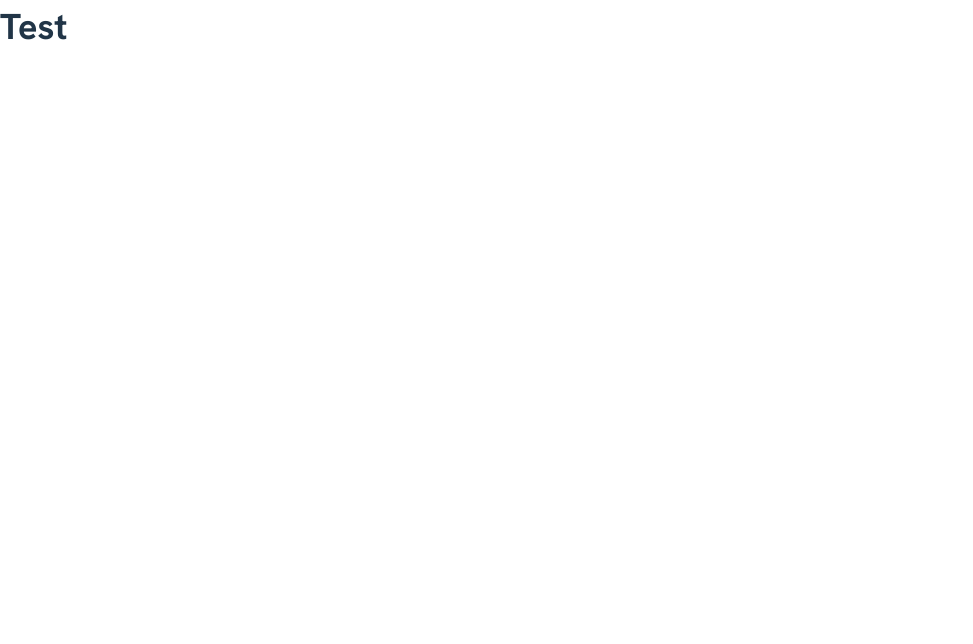
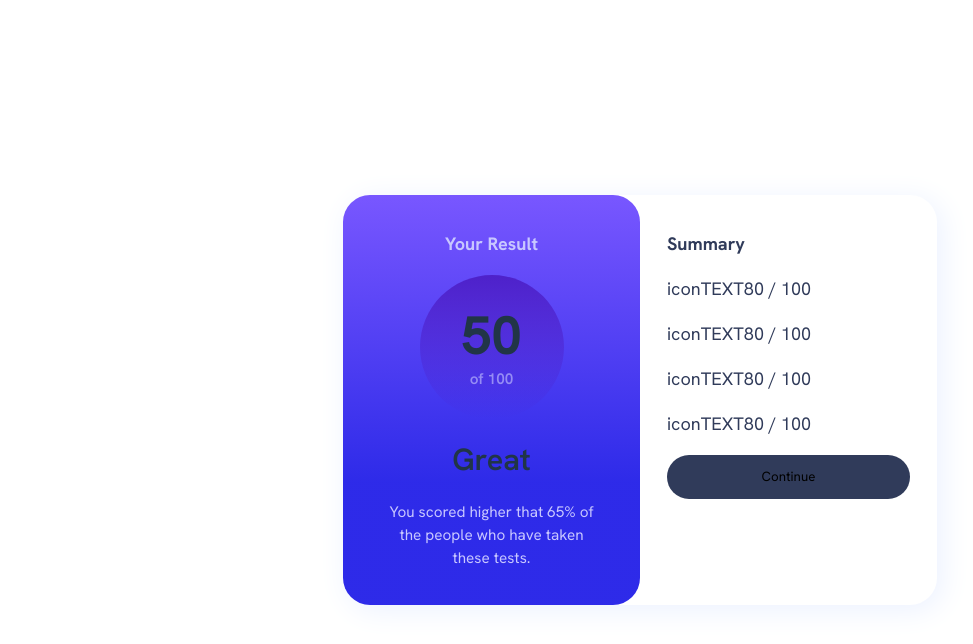
Before and after one commit to Bewjsdk/Bewjsdk.github.io, a React (Vite) app in the folder Projects/results-summary/: page / in a window 1280 px wide. Shown: the top 644 px of the page, without its empty margins (0-973 px from the left). Built offline with nearby package versions, Linux system fonts and the light colour scheme.

Commit message:
Add component and styles

```diff
--- a/Projects/results-summary/src/App.jsx
+++ b/Projects/results-summary/src/App.jsx
@@ -1,11 +1,12 @@
-import './styles/App.scss';
+import CardResult from './components/CardResult';
+import { Main } from './styles/style';
 
 
 function App() {
   return (
-    <>
-      <h1>Test</h1>
-    </>
+    <Main>
+      <CardResult />
+    </Main>
   )
 }
 
--- /dev/null
+++ b/Projects/results-summary/src/components/CardResult.jsx
@@ -0,0 +1,14 @@
+import Summary from "./Summary";
+import Result from './Result';
+import { CardMain } from "../styles/style";
+
+function CardResult() {
+  return (
+    <CardMain>
+      <Result />
+      <Summary />
+    </CardMain>
+  )
+}
+
+export default CardResult
--- /dev/null
+++ b/Projects/results-summary/src/components/Result.jsx
@@ -0,0 +1,24 @@
+import { ResultSection } from "../styles/style"
+
+function Result() {
+  return (
+    <ResultSection>
+      <h2>Your Result</h2>
+
+      <div className="score">
+        <p className="score-average">50</p>
+        <p>of 100</p>
+      </div>
+
+      <p>Great</p>
+
+      <p>
+        You scored higher that 65% of <br />
+        the people who have taken <br/>
+        these tests.
+      </p>
+    </ResultSection>
+  )
+}
+
+export default Result
--- /dev/null
+++ b/Projects/results-summary/src/components/Summary.jsx
@@ -0,0 +1,19 @@
+import SummaryLists from "./SummaryLists";
+import { SummarySection, Button } from "../styles/style";
+
+function Summary() {
+  return (
+    <SummarySection>
+      <h2>Summary</h2>
+        <ul className="stat-summary">
+          <SummaryLists/>
+          <SummaryLists/>
+          <SummaryLists/>
+          <SummaryLists/>
+        </ul>
+      <Button>Continue</Button>
+    </SummarySection>
+  )
+}
+
+export default Summary
--- /dev/null
+++ b/Projects/results-summary/src/components/SummaryLists.jsx
@@ -0,0 +1,11 @@
+function SummaryLists() {
+  return (
+    <li>
+      <span>icon</span>
+      <span>TEXT</span>
+      <span>80 / 100</span>
+    </li>
+  )
+}
+
+export default SummaryLists;
--- a/Projects/results-summary/src/index.css
+++ b/Projects/results-summary/src/index.css
@@ -1,6 +1,6 @@
 @font-face {
   font-family: Hanken;
-  src: url('../public/assets/fonts/HankenGrotesk-VariableFont_wght.ttf');
+  src: url('/assets/fonts/HankenGrotesk-VariableFont_wght.ttf');
 }
 
 *, *::before, *::after {
@@ -13,7 +13,7 @@
   font-family: Hanken, sans-serif;
   line-height: 1.5;
   font-weight: 400;
-  font-size: clamp(14px, 2.5vw, 18px);
+  font-size: clamp(16px, 2.5vw, 18px);
 
   color-scheme: light dark;
   color: rgba(255, 255, 255, 0.87);
--- a/Projects/results-summary/src/styles/App.scss
+++ /dev/null
@@ -1 +0,0 @@
-$red: red;
--- a/Projects/results-summary/src/styles/style.js
+++ b/Projects/results-summary/src/styles/style.js
@@ -1,4 +1,7 @@
 import styled from "styled-components";
+/*
+  ** Variables for all colors **
+*/
 
 // Primary Colors
 const PRIMARY_COLORS = {
@@ -10,10 +13,10 @@ const PRIMARY_COLORS = {
 
 // Gradients Colors
 const GRADIENTS_COLORS = {
-  lightSlateBlue_background: 'hsl(252, 100%, 67%)',
-  lightRoyalBlue_background: 'hsl(241, 81%, 54%)',
-  violetBlue_circle: 'hsla(256, 72%, 46%, 1)',
-  persianBlue_circle: 'hsla(241, 72%, 46%, 0)',
+  lightSlateBlueBg: 'hsl(252, 100%, 67%)',
+  lightRoyalBlueBg: 'hsl(241, 81%, 54%)',
+  violetBlueCircle: 'hsla(256, 72%, 46%, 1)',
+  persianBlueCircle: 'hsla(241, 72%, 46%, 0)',
 };
 
 // Neutral Colors
@@ -24,6 +27,134 @@ const NEUTRAL_COLORS = {
   darkGrayBlue: 'hsl(224, 30%, 27%)',
 };
 
+
+/*
+  ** Styled Components **
+*/
+
+// Main Container
+export const Main = styled.main`
+  background: ${NEUTRAL_COLORS.white};
+  min-height: 100dvh;
+  display: flex;
+  justify-content: center;
+  align-items: center;
+`;
+
+// Card Wrapper
+export const CardMain = styled.div`
+  display: flex;
+  background: ${NEUTRAL_COLORS.white};
+  border-radius: 1.5em;
+  box-shadow: 0.28em 0.28em 1.7em ${NEUTRAL_COLORS.paleBlue};
+  width: 33rem;
+  margin-inline: 1rem;
+
+  /* Styles element inside */
+  h2 {
+    font-size: 1rem;
+  }
+`;
+
+// Result Section
+export const ResultSection = styled.div`
+  background: linear-gradient(
+    to top,
+    ${GRADIENTS_COLORS.lightRoyalBlueBg} 30%,
+    ${GRADIENTS_COLORS.lightSlateBlueBg}
+  );
+  border-radius: 1.5em;
+  display: flex;
+  flex-direction: column;
+  align-items: center;
+  row-gap: 1em;
+  padding-block: 1.95em;
+  padding-inline: 1.5em;
+  flex: 50%;
+
+  /* Elements inside result */
+  h2 {
+    color: ${NEUTRAL_COLORS.lightLavender};
+  }
+
+  /* Score element style */
+  .score {
+    display: flex;
+    flex-direction: column;
+    align-items: center;
+    justify-content: center;
+    background-color: red;
+    border-radius: 50%;
+    width: 8rem;
+    height: 8rem;
+    background: linear-gradient(
+      to top,
+      ${GRADIENTS_COLORS.persianBlueCircle},
+      ${GRADIENTS_COLORS.violetBlueCircle}
+    );
+
+    /* Average Score */
+    &-average {
+      font-size: 3rem;
+      font-weight: 700;
+      line-height: 1.2;
+      /* Total Score */
+      & + p {
+        color: ${NEUTRAL_COLORS.lightLavender};
+        font-weight: 600;
+        font-size: 0.85rem;
+        opacity: 0.6;
+      }
+    }
+
+    /* Level Text */
+    & + p {
+      font-size: 1.7rem;
+      font-weight: 600;
+      /* Description Level Text */
+      & + p {
+        color: ${NEUTRAL_COLORS.lightLavender};
+        font-size: 0.85rem;
+        text-align: center;
+      }
+    }
+  }
+`;
+
+// Summary Section
+export const SummarySection = styled.div`
+  display: flex;
+  flex-direction: column;
+  align-content: center;
+  padding-block: 1.95em;
+  padding-inline: 1.5em;
+  row-gap: 1em;
+  color: ${NEUTRAL_COLORS.darkGrayBlue};
+  flex: 50%;
+
+  /* Elements inside summary */
+  .stat-summary {
+    list-style-type: none;
+    display: flex;
+    flex-direction: column;
+    row-gap: 1em;
+  }
+`;
+
+// Button Component
 export const Button = styled.button`
-  color: ${PRIMARY_COLORS.lightRed};
-`
+  font-family: inherit;
+  border: none;
+  border-radius: 2em;
+  padding-block: 1em;
+  background: ${NEUTRAL_COLORS.darkGrayBlue};
+  cursor: pointer;
+  /* button active state */
+  &:hover {
+    background: linear-gradient(
+    to top,
+    ${GRADIENTS_COLORS.lightRoyalBlueBg} 30%,
+    ${GRADIENTS_COLORS.lightSlateBlueBg}
+  );
+  }
+`;
```
Also changed, not shown: Projects/results-summary/src/data.json (+4 -4 lines).
